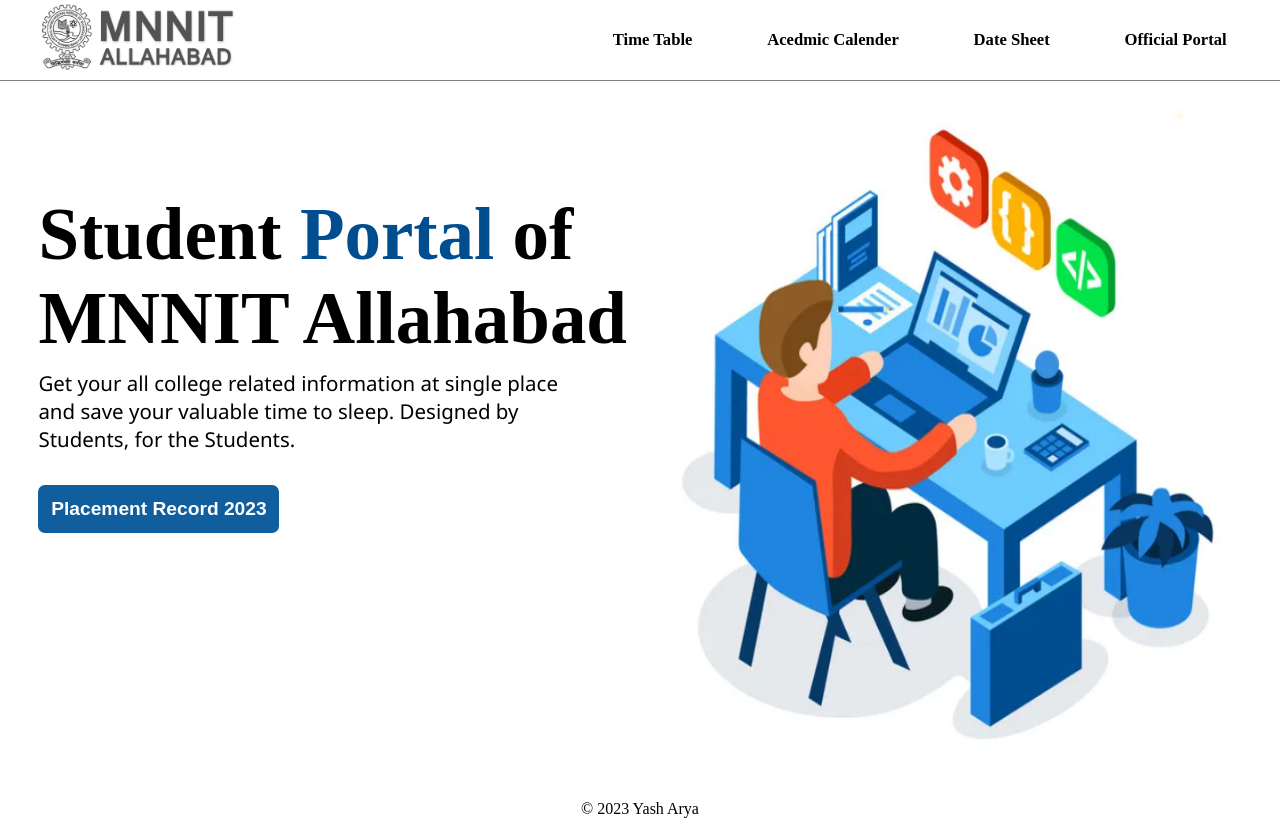
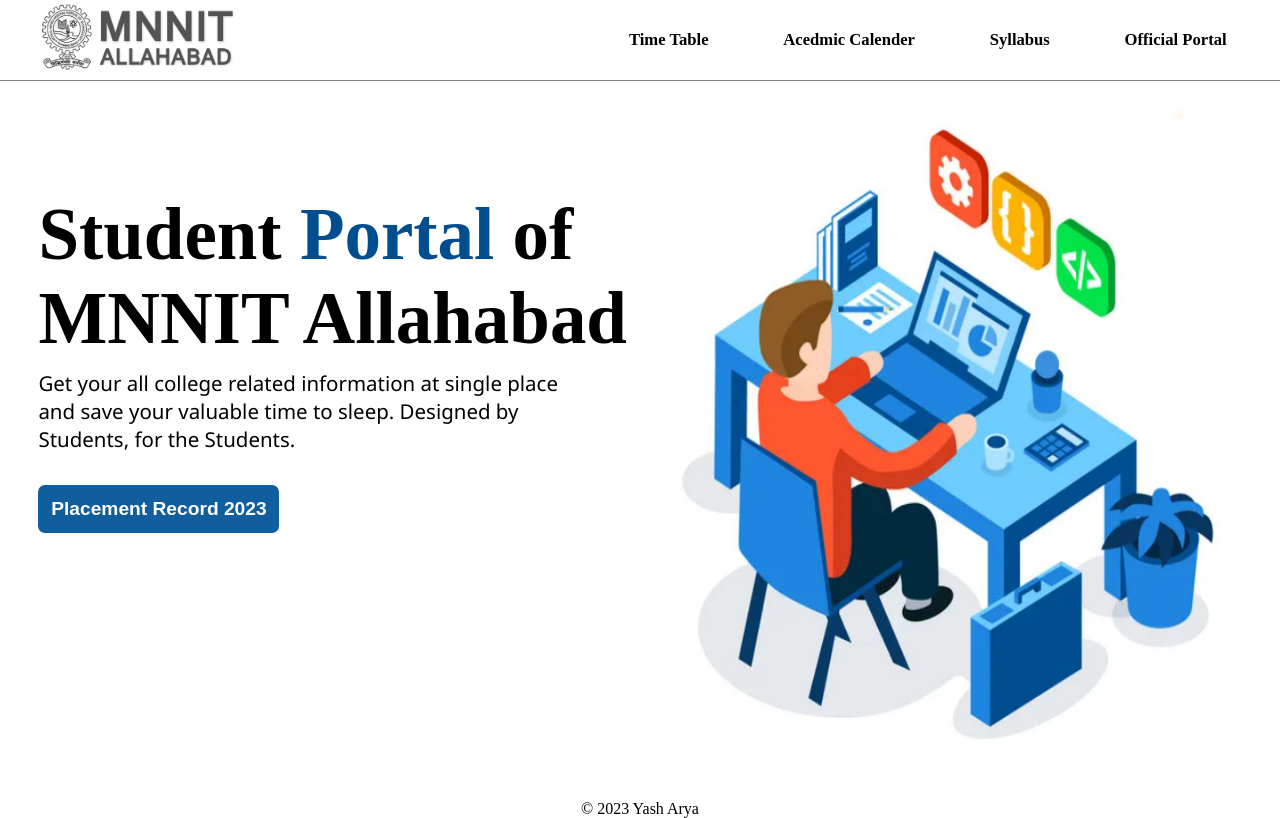
Before and after one commit to Yasharya007/mnnit-student-portal, a plain HTML site: page index.html in a window 1280 px wide. Drawn offline with nearby package versions, Linux system fonts and the light colour scheme.

Commit message:
Update index.html

```diff
--- a/index.html
+++ b/index.html
@@ -16,7 +16,7 @@
             <div class="sideupper">
                 <div class="option" onclick="window.location.href = '\MCA TimeTable.docx';">Time Table</div>
                 <div class="option" onclick="window.location.href = '\acadcal_2022_23_02-12-2022.pdf';">Acedmic Calender</div>
-                <div class="option">Date Sheet</div>
+                <div class="option" onclick="window.location.href = '\MCA_Syllabus.pdf';">Syllabus</div>
                 <div class="option" onclick="window.location.href = 'http://www.mnnit.ac.in/';">Official Portal</div>
                 <i class="ri-menu-line"></i>
             </div>
```
